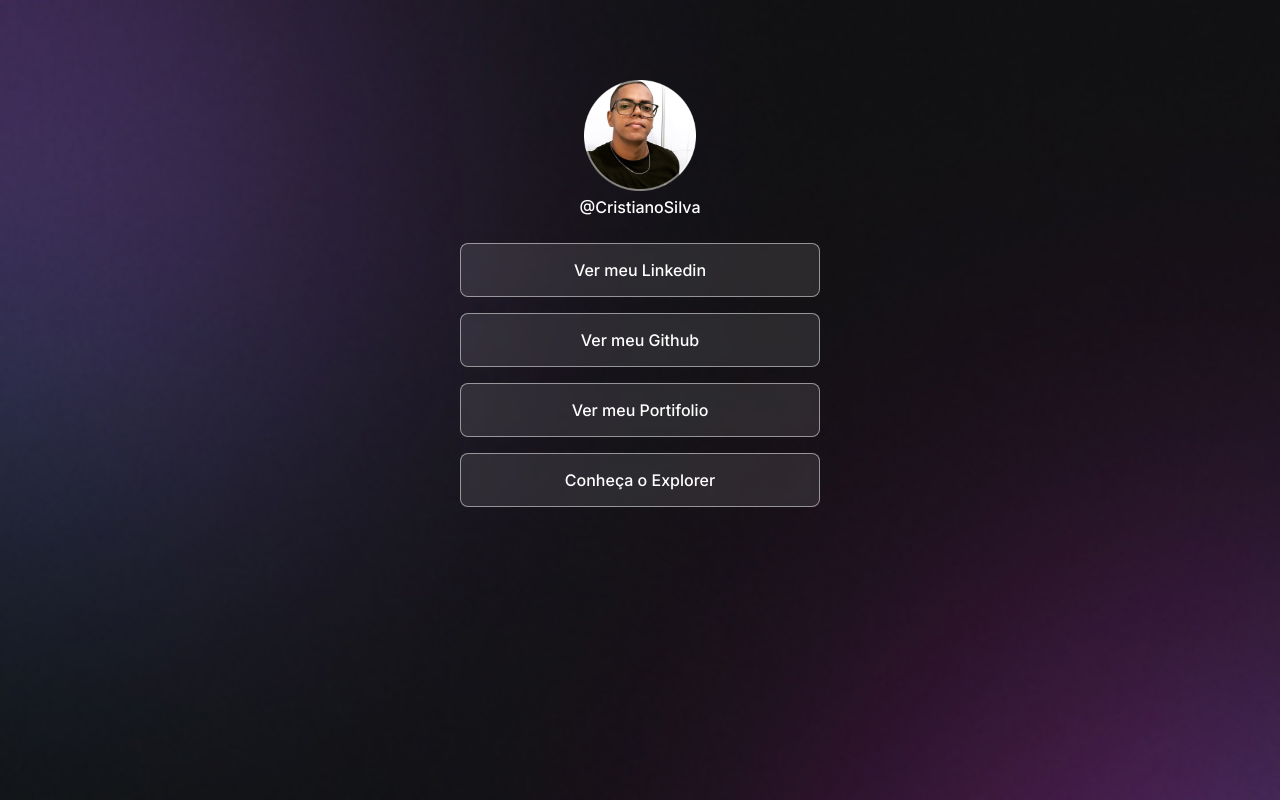
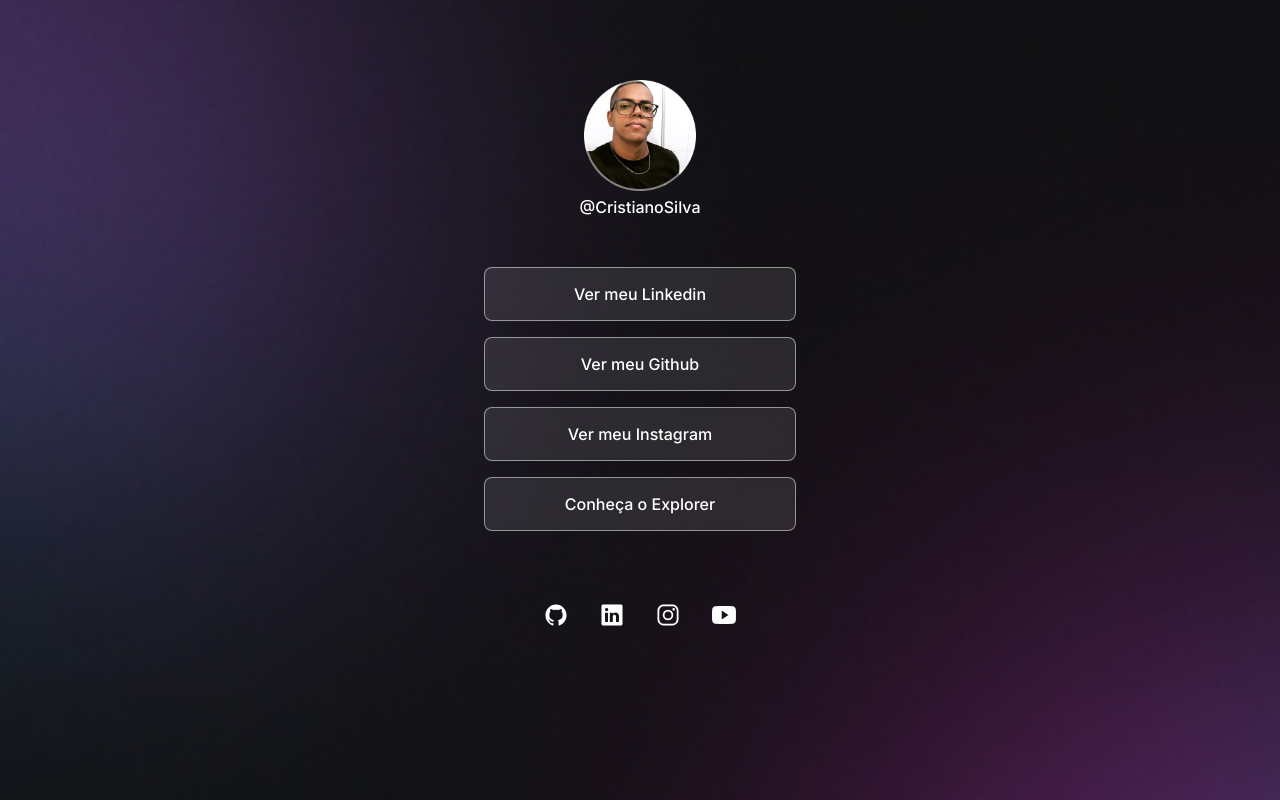
Before and after one commit to Cristiano-cyber/Profile, a plain HTML site: page index.html in a window 1280 px wide. Drawn offline with nearby package versions, Linux system fonts and the light colour scheme.

Commit message:
Adicionando icones

```diff
--- a/index.html
+++ b/index.html
@@ -28,7 +28,7 @@
           <a href="https://github.com/cristiano-cyber">Ver meu Github</a>
         </li>
         <li>
-          <a href="">Ver meu Portifolio</a>
+          <a href="https://instagram.com/crizsilv4">Ver meu Instagram</a>
         </li>
         <li>
           <a href="https://rocketseat.com.br/explorer" target="_blanck"
@@ -36,6 +36,33 @@
           >
         </li>
       </ul>
+      <div id="social-links">
+        <a href="https://github.com/cristiano-cyber" target="_blank">
+          <ion-icon name="logo-github"></ion-icon>
+        </a>
+
+        <a href="https://www.linkedin.com/in/cristiano-silv4/" target="_blank">
+          <ion-icon name="logo-linkedin"></ion-icon>
+        </a>
+
+        <a href="https://instagram.com/crizsilv4" target="_blank">
+          <ion-icon name="logo-instagram"></ion-icon>
+        </a>
+
+        <a href="https://youtube" target="_blank">
+          <ion-icon name="logo-youtube"></ion-icon>
+        </a>
+      </div>
     </div>
+
+    <script
+      type="module"
+      src="https://unpkg.com/ionicons@5.5.2/dist/ionicons/ionicons.esm.js"
+    ></script>
+
+    <script
+      nomodule
+      src="https://unpkg.com/ionicons@5.5.2/dist/ionicons/ionicons.js"
+    ></script>
   </body>
 </html>
--- a/style.css
+++ b/style.css
@@ -19,6 +19,7 @@ body * {
 #container {
   width: 360px;
   margin: 56px auto 0px;
+  padding: 0 24px;
 }
 
 #profile {
@@ -42,6 +43,8 @@ ul {
   display: flex;
   flex-direction: column;
   gap: 16px;
+
+  padding: 24px 0;
 }
 
 ul li a {
@@ -68,3 +71,25 @@ ul li a:hover {
   background: rgba(255, 255, 255, 0.05);
   border: 1.5px solid #ffffff;
 }
+
+#social-links {
+  display: flex;
+  justify-content: center;
+
+  padding: 32px 0;
+
+  font-size: 24px;
+}
+
+#social-links a {
+  display: flex;
+  align-items: center;
+  justify-content: center;
+  padding: 16px;
+  border-radius: 50%;
+  transition: background 0.2s;
+}
+
+#social-links a:hover {
+  background: rgb(255, 255, 255, 0.2);
+}
```
